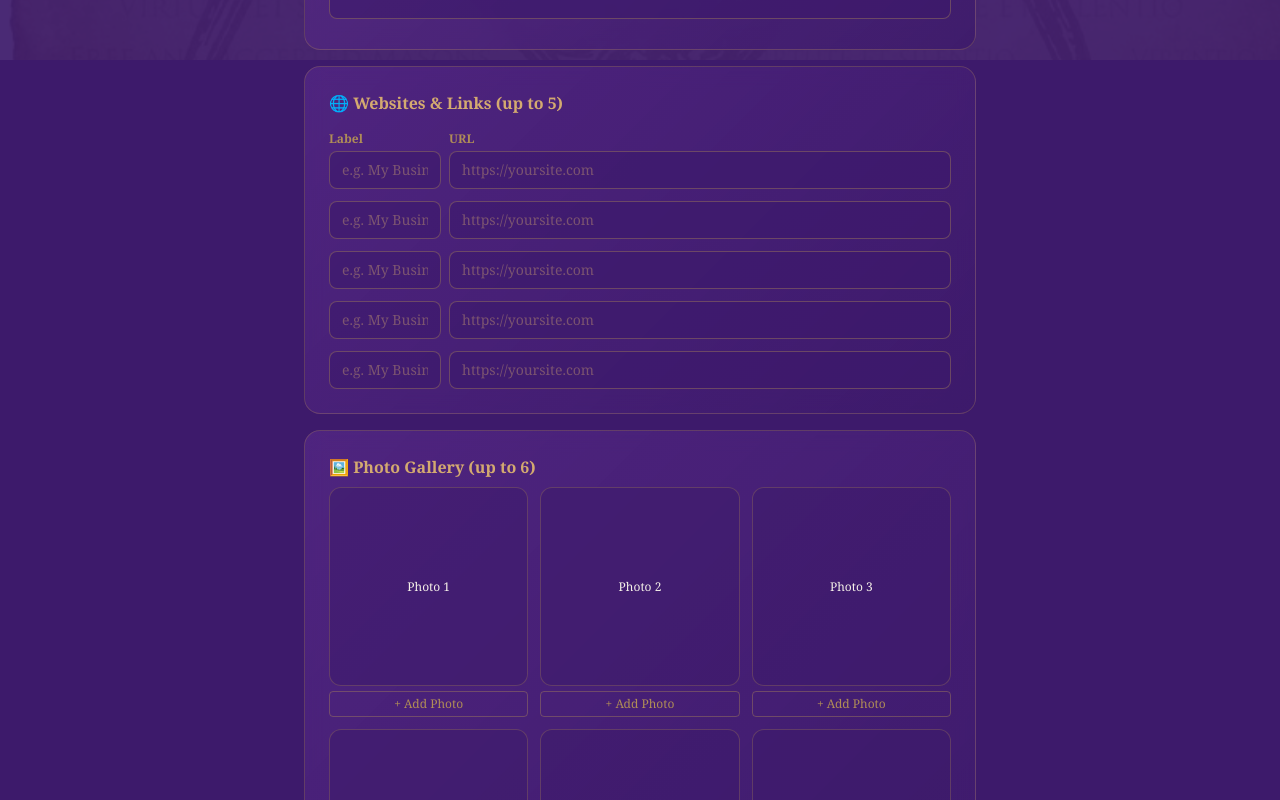
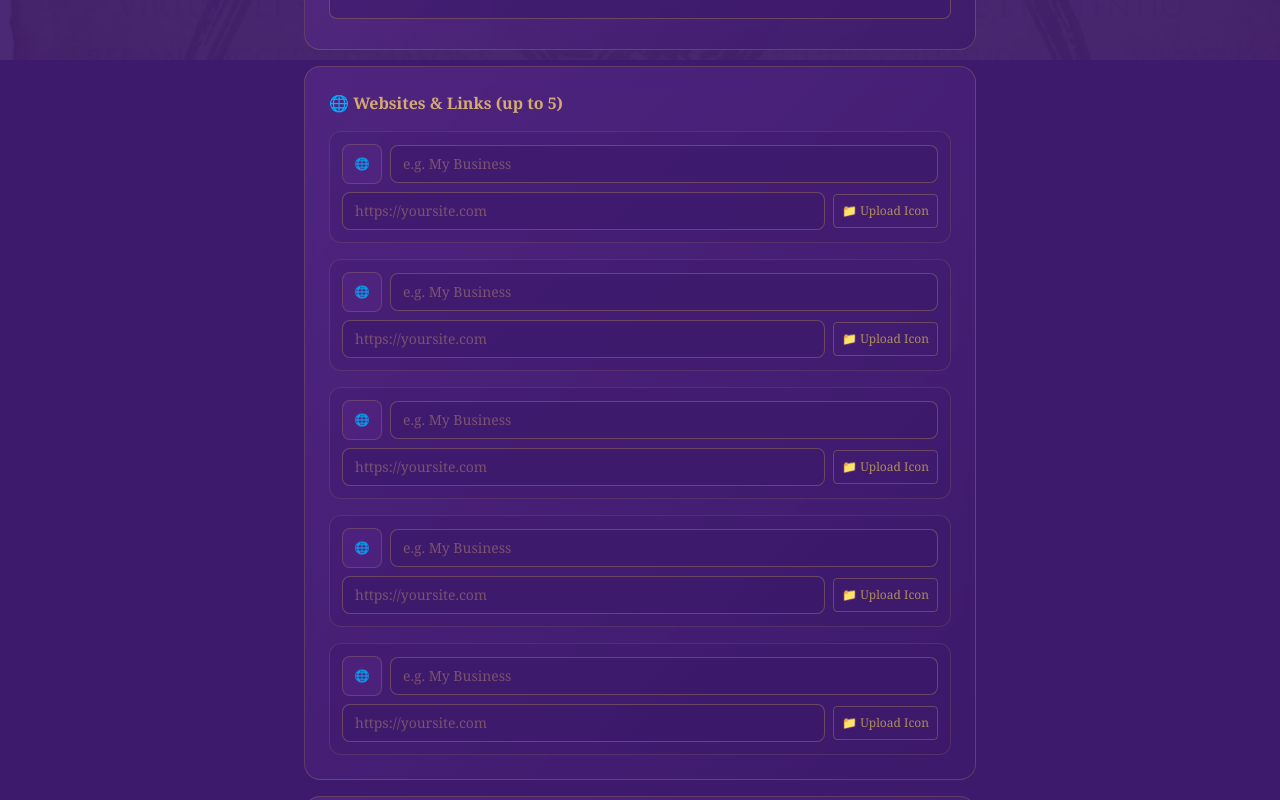
Before and after one commit to AWashington-Ventures/connect-my-brother, a Next.js app: page /account/profile in a window 1280 px wide. Shown: the part 740-1540 px from the top of the page. Built offline with nearby package versions, Linux system fonts and the light colour scheme; no server answers; the database is empty; sample sign-in values are in the browser's storage.

Commit message:
feat: add custom icon upload per website slot

```diff
--- a/src/app/account/profile/page.tsx
+++ b/src/app/account/profile/page.tsx
@@ -55,7 +55,7 @@ export default function EditProfilePage() {
   const [profilePicture, setProfilePicture] = useState('')
   const [photos, setPhotos] = useState<string[]>(Array(6).fill(''))
   const [videos, setVideos] = useState<string[]>(Array(3).fill(''))
-  const [websites, setWebsites] = useState<{label: string, url: string}[]>(Array(5).fill(null).map(() => ({ label: '', url: '' })))
+  const [websites, setWebsites] = useState<{label: string, url: string, icon?: string}[]>(Array(5).fill(null).map(() => ({ label: '', url: '', icon: '' })))
 
   useEffect(() => {
     if (status === 'unauthenticated') { router.push('/login'); return }
@@ -79,7 +79,7 @@ export default function EditProfilePage() {
     }
   }, [status, router])
 
-  const updateWebsite = (idx: number, field: 'label' | 'url', val: string) => {
+  const updateWebsite = (idx: number, field: 'label' | 'url' | 'icon', val: string) => {
     const w = [...websites]; w[idx] = { ...w[idx], [field]: val }; setWebsites(w)
   }
 
@@ -162,18 +162,34 @@ export default function EditProfilePage() {
           {/* Websites */}
           <div className={sectionClass}>
             <h2 className="font-serif font-bold text-brass mb-4">🌐 Websites & Links (up to 5)</h2>
-            <div className="space-y-3">
+            <div className="space-y-4">
               {websites.map((w, i) => (
-                <div key={i} className="flex gap-2 items-end">
-                  <div className="w-28 flex-shrink-0">
-                    {i === 0 && <label className={labelClass}>Label</label>}
-                    <input type="text" value={w.label} onChange={e => updateWebsite(i, 'label', e.target.value)}
-                      className={inputClass} placeholder="e.g. My Business" />
+                <div key={i} className="border border-brass-cmb/20 rounded-xl p-3 bg-purple-dark/30">
+                  <div className="flex gap-2 items-center mb-2">
+                    {/* Icon preview + upload */}
+                    <div className="flex-shrink-0">
+                      {w.icon ? (
+                        <img src={w.icon} alt="" className="w-10 h-10 rounded-lg object-cover border border-brass-cmb/40" />
+                      ) : (
+                        <div className="w-10 h-10 rounded-lg border border-brass-cmb/30 bg-purple-cmb/40 flex items-center justify-center text-brass-dim/40 text-xs">🌐</div>
+                      )}
+                    </div>
+                    <div className="flex-1 min-w-0">
+                      <input type="text" value={w.label} onChange={e => updateWebsite(i, 'label', e.target.value)}
+                        className={inputClass} placeholder="e.g. My Business" />
+                    </div>
                   </div>
-                  <div className="flex-1">
-                    {i === 0 && <label className={labelClass}>URL</label>}
-                    <input type="url" value={w.url} onChange={e => updateWebsite(i, 'url', e.target.value)}
-                      className={inputClass} placeholder="https://yoursite.com" />
+                  <div className="flex gap-2 items-center">
+                    <div className="flex-1 min-w-0">
+                      <input type="url" value={w.url} onChange={e => updateWebsite(i, 'url', e.target.value)}
+                        className={inputClass} placeholder="https://yoursite.com" />
+                    </div>
+                    <UploadButton
+                      onUploaded={(url) => updateWebsite(i, 'icon', url)}
+                      className="flex-shrink-0 px-2 py-2 text-xs rounded border border-brass-cmb/40 text-brass-dim hover:text-brass hover:border-brass-cmb transition-all whitespace-nowrap"
+                    >
+                      📁 Upload Icon
+                    </UploadButton>
                   </div>
                 </div>
               ))}
--- a/src/app/brothers/[id]/page.tsx
+++ b/src/app/brothers/[id]/page.tsx
@@ -114,7 +114,7 @@ export default function BrotherProfilePage() {
               {websites.map((w: any, i: number) => (
                 <a key={i} href={w.url} target="_blank" rel="noopener noreferrer"
                   className="flex items-center gap-3 bg-purple-cmb/30 border border-brass-cmb/20 rounded-xl p-3 hover:border-brass-cmb/60 transition-all group">
-                  <img src={getFavicon(w.url)} alt="" className="w-6 h-6 rounded flex-shrink-0" onError={e => { (e.currentTarget as HTMLImageElement).style.display='none' }} />
+                  <img src={w.icon || getFavicon(w.url)} alt="" className="w-8 h-8 rounded object-cover flex-shrink-0" onError={e => { (e.currentTarget as HTMLImageElement).src = getFavicon(w.url) }} />
                   <div className="overflow-hidden">
                     <p className="text-brass text-sm font-semibold font-serif truncate group-hover:underline">{w.label || new URL(w.url).hostname}</p>
                     <p className="text-brass-dim/60 text-xs truncate">{w.url}</p>
--- a/src/models/Member.ts
+++ b/src/models/Member.ts
@@ -3,6 +3,7 @@ import mongoose, { Schema, Document } from 'mongoose'
 export interface IWebsite {
   label: string
   url: string
+  icon?: string
 }
 
 export interface IMember extends Document {
@@ -37,6 +38,7 @@ export interface IMember extends Document {
 const WebsiteSchema = new Schema<IWebsite>({
   label: { type: String, required: true },
   url: { type: String, required: true },
+  icon: { type: String },
 }, { _id: false })
 
 const MemberSchema = new Schema<IMember>({
```
